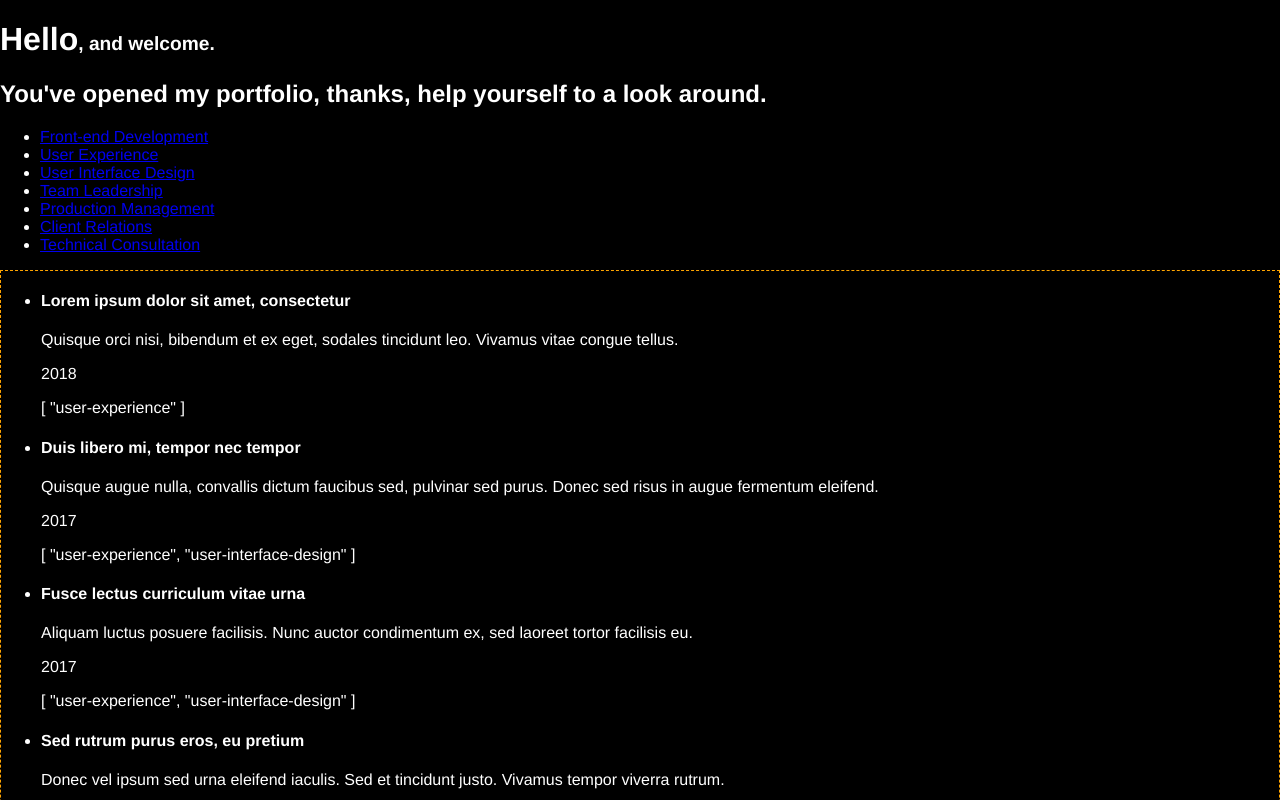
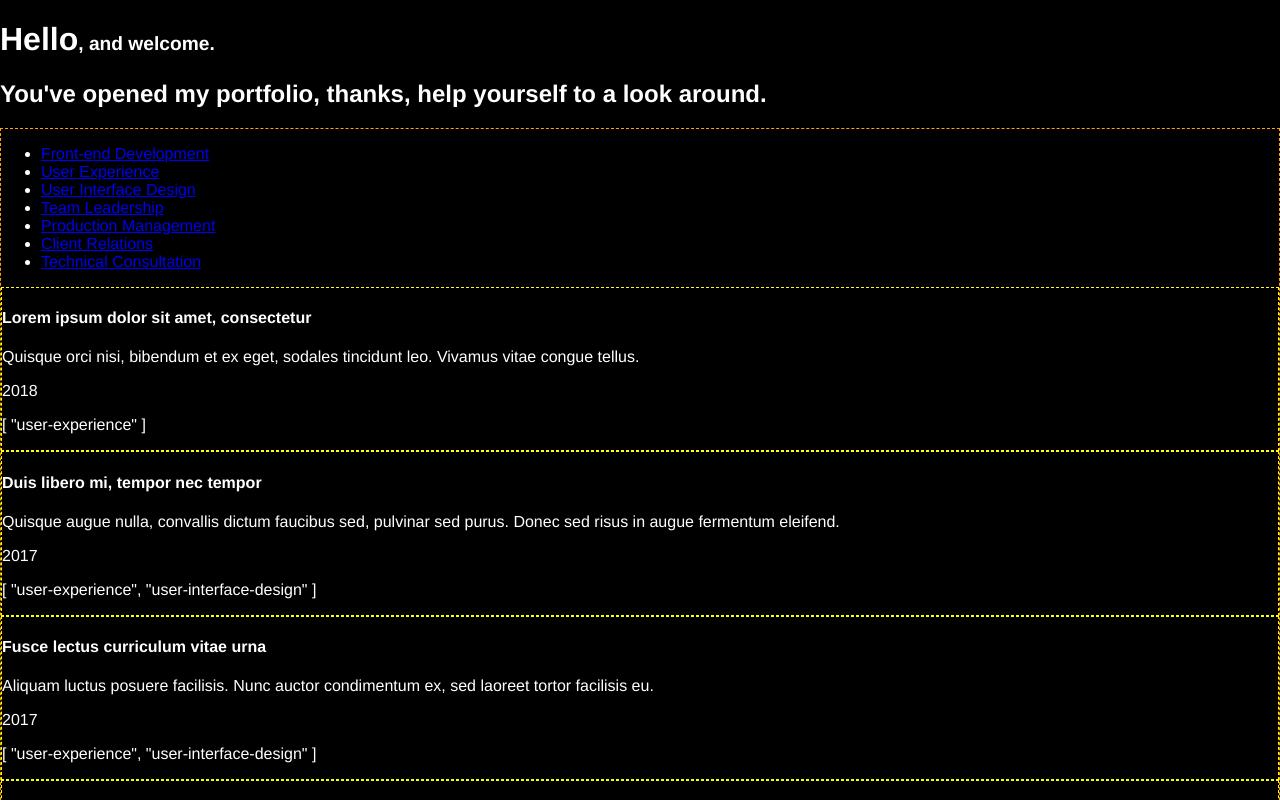
Before and after one commit to davewallace/davewallace.io, a Vue app: page /#/ in a window 1280 px wide. Shown: the top 800 px of the page. Built offline with nearby package versions, Linux system fonts and the light colour scheme.

Commit message:
Rename sortable grid to be less specific.

```diff
--- /dev/null
+++ b/src/SortableGrid.vue
@@ -0,0 +1,159 @@
+<style>
+.portfolio__grid {
+  border: 1px dashed orange;
+}
+</style>
+
+<template>
+  <div class="sortable-grid__root">
+
+    <!-- grid sorting -->
+    <SortableGridMenu v-on:test="updateSortPrefs" />
+
+    <!-- grid contents -->
+    <ul class="sortable-grid__grid">
+      <li class="sortable-grid__grid-item" v-for="portfolioItem in allPortfolioItems" v-bind:key="portfolioItem.name">
+        <PortfolioItem class="sortable-grid__grid-link"
+          :title="portfolioItem.title"
+          :body="portfolioItem.body"
+          :date="portfolioItem.date"
+          :tags="portfolioItem.tags" />
+      </li>
+    </ul>
+
+  </div> <!-- /.portfolio__grid-container -->
+</template>
+
+<script>
+
+import SortableGridMenu from '@/components/portfolio/SortableGridMenu'
+import PortfolioItem from '@/components/portfolio/PortfolioItem'
+
+export default {
+  name: 'PortfolioGrid',
+  components: {
+    SortableGridMenu,
+    PortfolioItem
+  },
+
+  /**
+   * Simple props only
+   **/
+  data () {
+    return {
+      defaultTags: ['front-end-development']
+    }
+  },
+
+  /**
+   * Watched props generally for expensive or async operations
+   **/
+  watch: {
+    /*
+    sortPrefs: function (newPrefs, oldPrefs) {
+
+    }
+    */
+  },
+
+  /**
+   * Computed props used for any props requiring processing or non-trivial logic,
+   * that may be cached for improved performance
+   **/
+  computed: {
+
+    /**
+     * Takes an Array of tags, defaulting to tags that make me look the best
+     */
+    sortPrefs: function (customTags = this.defaultTags) {
+
+      console.log('allPortfolioItems: ' + this.allPortfolioItems)
+
+      return customTags
+    },
+
+    /**
+     *
+     **/
+    allPortfolioItems: function () {
+
+      let sortedList = [
+        {
+          title: 'Lorem ipsum dolor sit amet, consectetur',
+          body: 'Quisque orci nisi, bibendum et ex eget, sodales tincidunt leo. Vivamus vitae congue tellus.',
+          tags: ['user-experience'],
+          date: 2018
+        },
+        {
+          title: 'Duis libero mi, tempor nec tempor',
+          body: 'Quisque augue nulla, convallis dictum faucibus sed, pulvinar sed purus. Donec sed risus in augue fermentum eleifend.',
+          tags: ['user-experience', 'user-interface-design'],
+          date: 2017
+        },
+        {
+          title: 'Fusce lectus curriculum vitae urna',
+          body: 'Aliquam luctus posuere facilisis. Nunc auctor condimentum ex, sed laoreet tortor facilisis eu.',
+          tags: ['user-experience', 'user-interface-design'],
+          date: 2017
+        },
+        {
+          title: 'Sed rutrum purus eros, eu pretium',
+          body: 'Donec vel ipsum sed urna eleifend iaculis. Sed et tincidunt justo. Vivamus tempor viverra rutrum.',
+          tags: ['user-experience', 'front-end-development'],
+          date: 2016
+        },
+        {
+          title: 'Suspendisse sit amet libero vitae dolor',
+          body: 'Curabitur at sodales lectus, sit amet sodales ex. Praesent elit mauris, mattis commodo faucibus non, pretium non purus.',
+          tags: ['user-experience', 'front-end-development'],
+          date: 2015
+        },
+        {
+          title: 'Sit amet libero Suspendisse vitae dolor',
+          body: 'Curabitur at sodales lectus, sit amet sodales ex. , mattis commodo faucibus non, pretium non purus.',
+          tags: ['user-experience', 'front-end-development'],
+          date: 2014
+        },
+        {
+          title: 'Praesent elit mauris libero vitae dolor',
+          body: 'Urna eleifend iaculis. Sed et tincidunt Praesent elit mauris, mattis commodo faucibus non, pretium non purus.',
+          tags: ['user-experience', 'front-end-development'],
+          date: 2013
+        },
+        {
+          title: 'Bibendum et ex eget, sodales tincidunt leo',
+          body: 'Praesent elit mauris, mattis commodo faucibus non, pretium non purus. Curabitur at sodales lectus, sit amet sodales ex. ',
+          tags: ['user-experience', 'front-end-development'],
+          date: 2018
+        },
+        {
+          title: 'Suspendisse sit amet libero vitae dolor',
+          body: 'Lectus, sit amet sodales ex. Nunc auctor condimentum ex, sed laoreet tortor.',
+          tags: ['user-experience', 'front-end-development'],
+          date: 2015
+        }
+      ]
+
+      return sortedList
+    }
+  },
+
+  /**
+   * Props requiring processing or non-trivial logic that we don't want cached
+   */
+  methods: {
+    updateSortPrefs: function (sortOption) {
+      console.log('updated sort prefs: ' + sortOption)
+    }
+  },
+  created: function () {
+    // `this` points to the component instance
+
+    this.$on('handle_optionClick', function (msg) {
+      console.log('child event received by parent.')
+    })
+  },
+  mounted: function () {
+  }
+}
+</script>
--- a/src/components/portfolio/PortfolioGrid.vue
+++ b/src/components/SortableGrid/SortableGrid.vue
@@ -1,39 +1,56 @@
-<style>
-.portfolio__grid {
-  border: 1px dashed orange;
+<style lang="scss">
+
+@mixin list-reset() {
+  margin: 0;
+  padding: 0;
+  list-style-type: none;
+}
+
+.sortable-grid {
+  &__root {
+    border: 1px dashed orange;
+  }
+
+  &__grid {
+    @include list-reset();
+  }
+    &__grid-item {
+      @include list-reset();
+      border: 1px dashed yellow;
+    }
 }
 </style>
 
 <template>
-  <div class="portfolio__grid-container">
+  <div class="sortable-grid__root">
 
     <!-- grid sorting -->
-    <PortfolioSortMenu v-on:test="updateSortPrefs" />
+    <SortableGridMenu v-on:test="updateSortPrefs" />
 
     <!-- grid contents -->
-    <ul class="portfolio__grid">
-      <li v-for="portfolioItem in allPortfolioItems" v-bind:key="portfolioItem.name">
-        <PortfolioItem
-          :title="portfolioItem.title"
-          :body="portfolioItem.body"
-          :date="portfolioItem.date"
-          :tags="portfolioItem.tags" />
+    <ul class="sortable-grid__grid">
+      <li class="sortable-grid__grid-item" v-for="sortableGridItem in allSortableGridItems" v-bind:key="sortableGridItem.name">
+        <SortableGridItem
+          :title="sortableGridItem.title"
+          :body="sortableGridItem.body"
+          :date="sortableGridItem.date"
+          :tags="sortableGridItem.tags" />
       </li>
     </ul>
 
-  </div> <!-- /.portfolio__grid-container -->
+  </div> <!-- /.sortable-grid__root -->
 </template>
 
 <script>
 
-import PortfolioSortMenu from '@/components/portfolio/PortfolioSortMenu'
-import PortfolioItem from '@/components/portfolio/PortfolioItem'
+import SortableGridMenu from '@/components/SortableGrid/SortableGridMenu'
+import SortableGridItem from '@/components/SortableGrid/SortableGridItem'
 
 export default {
-  name: 'PortfolioGrid',
+  name: 'SortableGrid',
   components: {
-    PortfolioSortMenu,
-    PortfolioItem
+    SortableGridMenu,
+    SortableGridItem
   },
 
   /**
@@ -67,7 +84,7 @@ export default {
      */
     sortPrefs: function (customTags = this.defaultTags) {
 
-      console.log('allPortfolioItems: ' + this.allPortfolioItems)
+      console.log('allSortableGridItems: ' + this.allSortableGridItems)
 
       return customTags
     },
@@ -75,7 +92,7 @@ export default {
     /**
      *
      **/
-    allPortfolioItems: function () {
+    allSortableGridItems: function () {
 
       let sortedList = [
         {
--- a/src/components/portfolio/PortfolioItem.vue
+++ b/src/components/SortableGrid/SortableGridItem.vue
@@ -1,5 +1,5 @@
 <template>
-  <div class="portfolio__grid-item-content">
+  <div class="sortable-grid__grid-item-content">
     <slot>
       <h4>{{ title }}</h4>
       <p>{{ body }}</p>
@@ -12,7 +12,7 @@
 <script>
 
 export default {
-  name: 'PortfolioItem',
+  name: 'SortableGridItem',
   props: [
     'title',
     'body',
--- a/src/components/portfolio/PortfolioSortMenu.vue
+++ b/src/components/SortableGrid/SortableGridMenu.vue
@@ -1,7 +1,7 @@
 <template>
   <ul>
-    <li v-for="portfolioSortOption in allPortfolioSortOptions" v-bind:key="portfolioSortOption.name">
-      <a href="javascript:;" @click="handle_optionClick('front-end-development')">{{ portfolioSortOption.name }}</a>
+    <li v-for="sortOption in allSortOptions" v-bind:key="sortOption.name">
+      <a href="javascript:;" @click="handle_optionClick( sortOption.tag )">{{ sortOption.name }}</a>
     </li>
   </ul>
 </template>
@@ -9,10 +9,10 @@
 <script>
 
 export default {
-  name: 'MenuPortfolioItems',
+  name: 'SortableGridMenu',
   data () {
     return {
-      allPortfolioSortOptions: [
+      allSortOptions: [
         {
           name: 'Front-end Development',
           tag: 'front-end-development'
--- a/src/components/default.vue
+++ b/src/components/default.vue
@@ -1,20 +1,20 @@
 <template>
   <div class="view">
     <DefaultGreeting />
-    <PortfolioGrid />
+    <SortableGrid />
   </div>
 </template>
 
 <script>
 
 import DefaultGreeting from '@/components/default/DefaultGreeting'
-import PortfolioGrid from '@/components/portfolio/PortfolioGrid'
+import SortableGrid from '@/components/SortableGrid/SortableGrid'
 
 export default {
   name: 'Default',
   components: {
     DefaultGreeting,
-    PortfolioGrid
+    SortableGrid
   },
   data () {
     return {
```
